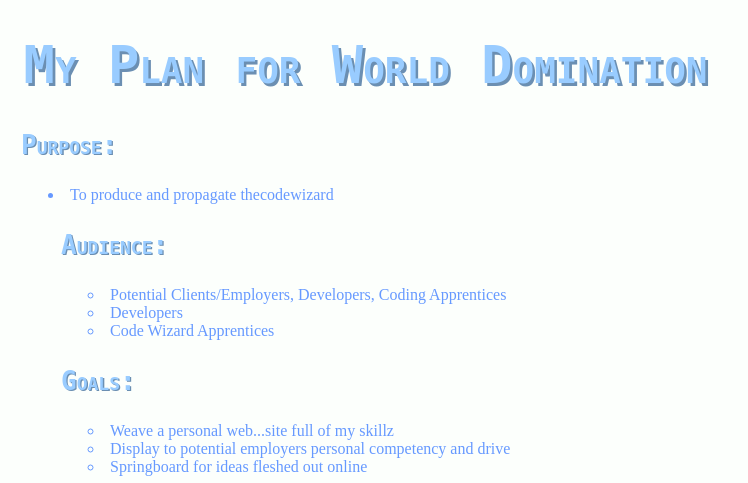
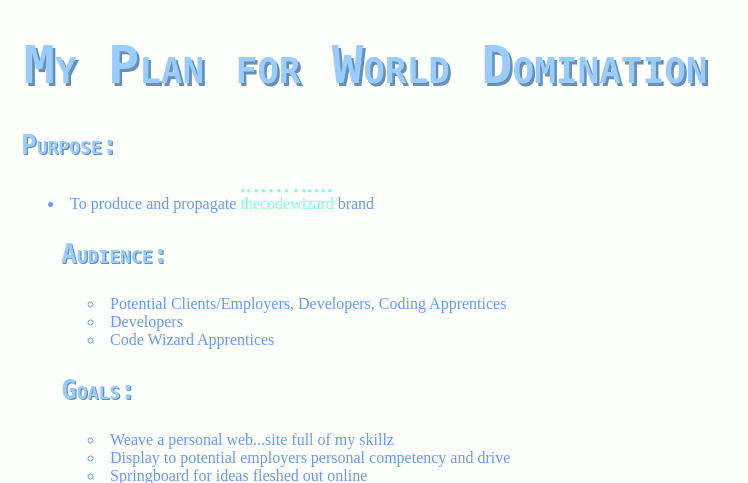
Before and after one commit to tylerwiegand/thecodewizard, a PHP site: page /documentation/milestone-1.php in a window 1280 px wide. Shown: the top 483 px of the page, without its empty margins (0-748 px from the left). Run offline with PHP 8.4, Linux system fonts and the light colour scheme.

Commit message:
Fixed typo in milestone-1.php Fixed class in codewizard.css

```diff
--- a/css/codewizard.css
+++ b/css/codewizard.css
@@ -1,6 +1,12 @@
 html
 {
 	background-color: rgba(230, 255, 232, 0.11);
+}
+
+span.codewizard
+{
+	color: aquamarine;
+	text-emphasis-style: circle;
 }
 
 h1
--- a/documentation/milestone-1.php
+++ b/documentation/milestone-1.php
@@ -8,7 +8,7 @@
 		<h1>My Plan for World Domination</h1>
 		<h3>Purpose:</h3>
 		<ul>
-				<li>To produce and propagate <span="codewizard">thecodewizard</span></li>
+				<li>To produce and propagate <span class="codewizard">thecodewizard</span> brand</li>
 		<h3>Audience:</h3>
 		<ul>
 			<li>Potential Clients/Employers, Developers, Coding Apprentices</li>
```
